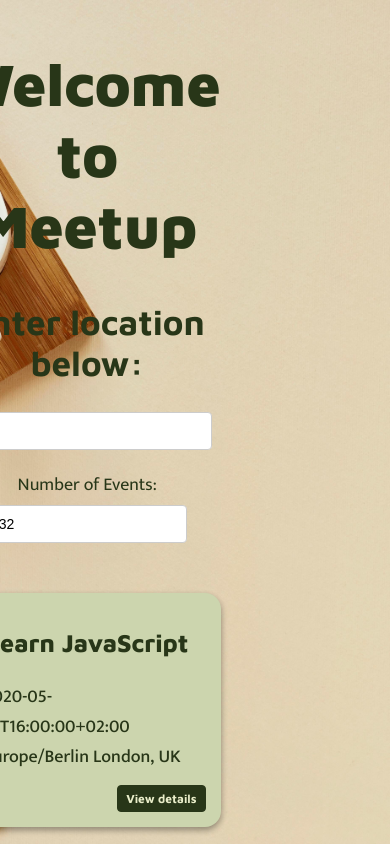
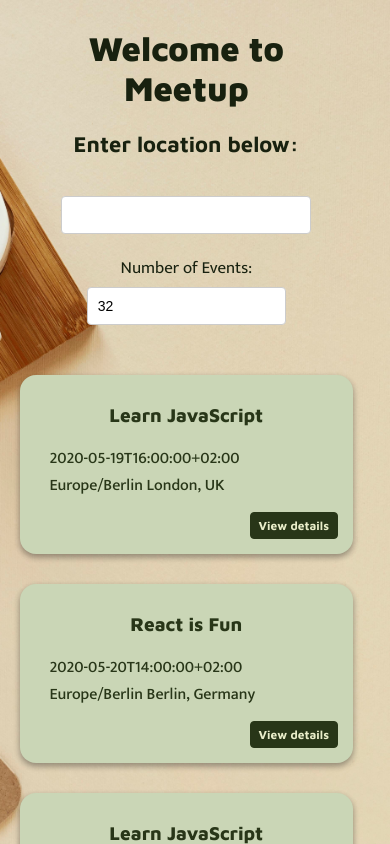
Before and after one commit to liztheshiz/meetup, a React (Create React App) app: page / in a window 390 px wide. Shown: the top 844 px of the page. Built offline with nearby package versions, Linux system fonts and the light colour scheme; what atatus-spa would draw is missing.

Commit message:
improved responsiveness

```diff
--- a/src/App.css
+++ b/src/App.css
@@ -2,14 +2,17 @@
 @import url('https://fonts.googleapis.com/css2?family=Maven+Pro:wght@700;800;900&family=Mukta:wght@300;400;500&display=swap');
 
 /* App/global */
-.App {
-    padding: 2% 5%;
-    /*background-color: #2C3333;*/
+body {
     background-image: url('../public/background.jpg');
     background-size: cover;
     background-repeat: no-repeat;
     background-attachment: fixed;
+    background-position: 75%;
     color: #283618;
+}
+
+.App {
+    padding: 2% 5%;
     display: flex;
     justify-content: right;
     text-align: center;
@@ -23,7 +26,13 @@
 }
 
 .content-container {
-    margin-right: 150px;
+    margin-right: 5%;
+}
+
+.app-header {
+    padding: 20px 50px 1px;
+    margin-bottom: 20px;
+    color: #18210f;
 }
 
 ul {
@@ -35,6 +44,7 @@
     font-size: 60px;
     font-family: 'Maven Pro', sans-serif;
     font-weight: 900;
+    margin-top: 0;
 }
 
 h2 {
@@ -62,6 +72,7 @@
 
 .input-label {
     font-size: 18px;
+    color: #18210f;
 }
 
 input[type="text"],
@@ -148,7 +159,7 @@
     border-radius: 16px;
     position: relative;
     max-width: 600px;
-    background-color: #ccd5ae;
+    background-color: #cad6b6;
     box-shadow: rgba(0, 0, 0, 0.16) 0px 3px 6px, rgba(0, 0, 0, 0.23) 0px 3px 6px;
     transition: all 0.5s;
 }
@@ -195,6 +206,51 @@
 
 /**/
 
+
+/* Responsiveness */
+@media all and (min-width: 2200px) {
+    .content-container {
+        margin-right: 10%;
+    }
+}
+
+@media all and (max-width: 500px) {
+    h1 {
+        font-size: 50px;
+    }
+
+    h2 {
+        font-size: 35px;
+    }
+}
+
+@media all and (max-width: 408px) {
+    h1 {
+        font-size: 34px;
+    }
+
+    h2 {
+        font-size: 22px;
+    }
+
+    h3 {
+        font-size: 19px;
+    }
+
+    .input-label {
+        font-size: 17px;
+    }
+
+    .event-info {
+        font-size: 16px;
+    }
+
+    .event-details {
+        font-size: 16px;
+    }
+}
+
+/**/
 
 /* UNUSED FOR NOW */
 .name {
--- a/src/App.js
+++ b/src/App.js
@@ -42,8 +42,10 @@
         return (
             <div className="App">
                 <div className="content-container">
-                    <h1 className="app-title">Welcome to Meetup</h1>
-                    <h2 className="app-subtitle">Enter location below: </h2>
+                    <div className="app-header">
+                        <h1 className="app-title">Welcome to Meetup</h1>
+                        <h2 className="app-subtitle">Enter location below: </h2>
+                    </div>
                     <CitySearch updateEvents={this.updateEvents} locations={locations} />
                     <NumberOfEvents numberOfEvents={numberOfEvents} updateEvents={this.updateEvents} />
                     <EventList events={events} />
```
